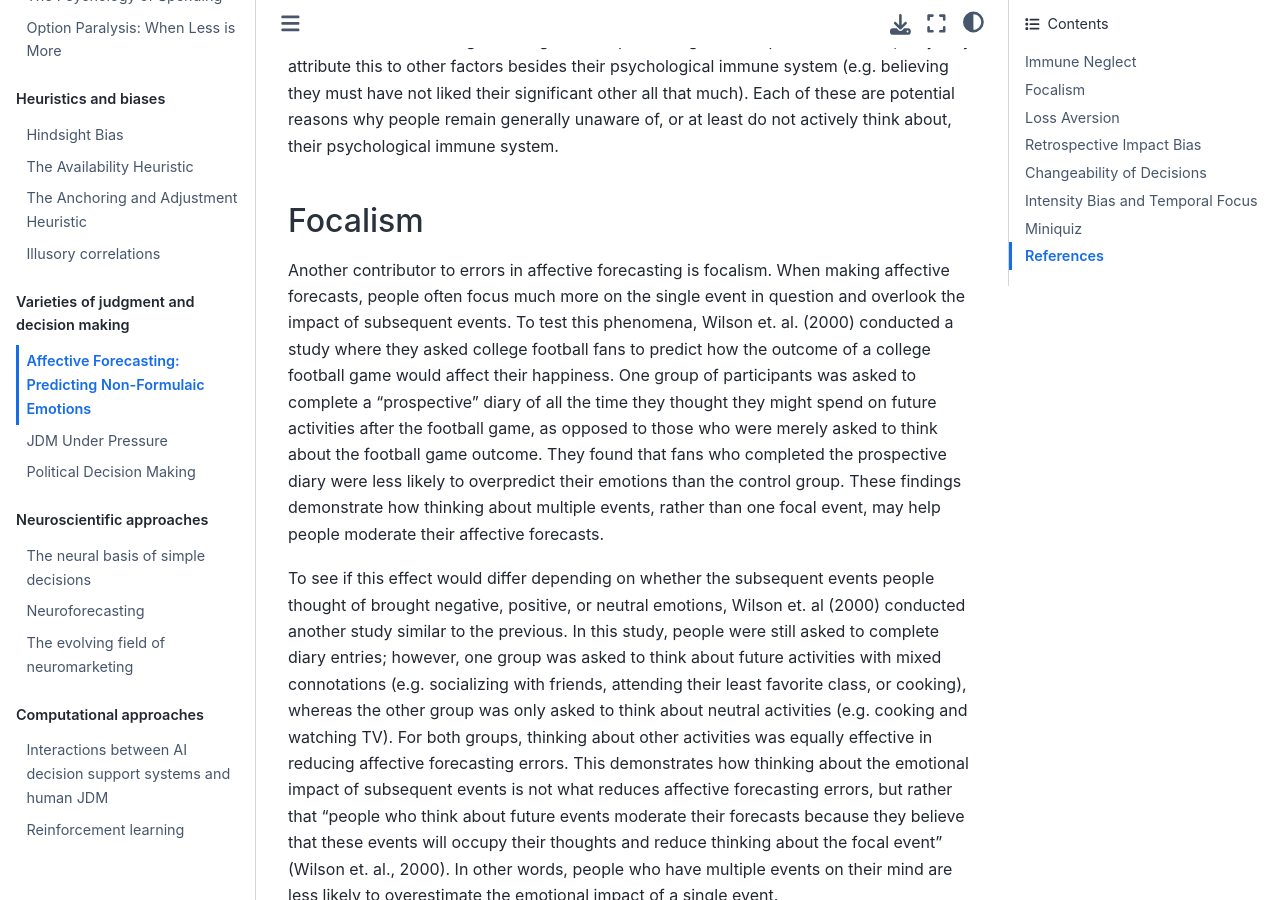
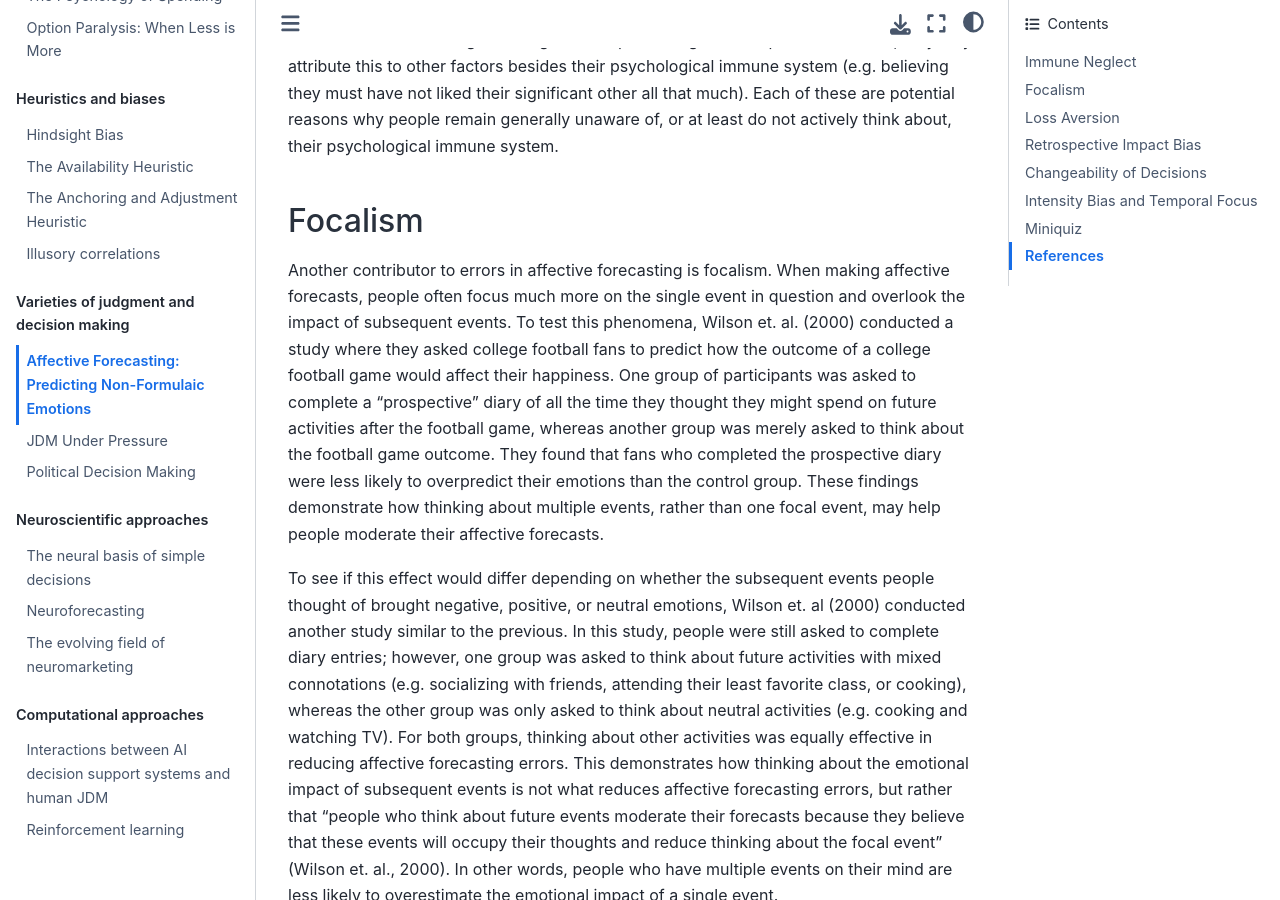
Before and after one commit to openjdm/openjdm.github.io, a Jupyter Book: the page built from book/affective_forecasting.md, in a window 1280 px wide and 900 px high, scrolled down 2209 px. Built offline with Jupyter Book 1.0.4 settings and Sphinx 7.4.7 and the Sphinx Book theme 1.1.4, drawn with Linux system fonts in a browser that asks for light colours; some of the changed text lies outside the part shown.

Commit message:
final cleanup

```diff
--- a/book/affective_forecasting.md
+++ b/book/affective_forecasting.md
@@ -11,7 +11,6 @@
 happiness remain intact? Although many expect that achieving their goals
 will grant them life-long happiness, this happiness tends to diminish
 more quickly than one might expect.
-
 
 Failures in affective forecasting may occur when people try to predict
 their emotions after a variety of different events. For example, one
@@ -27,13 +26,11 @@
 certain events will have a larger, and often longer, effect on their
 emotions than they truly do.
 
-
 Though we have tried to unlock the dynamics of emotions after a decision
 that could help us understand the emotional drive in making present and
 future decisions, research has found one factor after another that
-demonstrates why predicting emotions—affective forecasting —is so
+demonstrates why predicting emotions — affective forecasting — is so
 challenging.
-
 
 ## Immune Neglect
 
@@ -56,7 +53,7 @@
 moment, but becomes less intense as time goes on. The psychological
 immune system works best when we are not paying attention to it, and
 thus people generally overlook the fact that their psychological immune
-system exists to regulate their emotions—people suffer from *immune
+system exists to regulate their emotions — people suffer from *immune
 neglect* which contributes to their tendency to overestimate the
 duration of their affective reactions. Immune neglect is the tendency
 for people to overlook the cognitive mechanisms that help them to cope
@@ -114,8 +111,8 @@
 college football fans to predict how the outcome of a college football
 game would affect their happiness. One group of participants was asked
 to complete a “prospective” diary of all the time they thought they
-might spend on future activities after the football game, as opposed to
-those who were merely asked to think about the football game outcome.
+might spend on future activities after the football game, whereas another
+group was merely asked to think about the football game outcome.
 They found that fans who completed the prospective diary were less
 likely to overpredict their emotions than the control group. These
 findings demonstrate how thinking about multiple events, rather than one
```
Also changed, not shown: other parts of book/affective_forecasting.md (+3 -4 lines).
